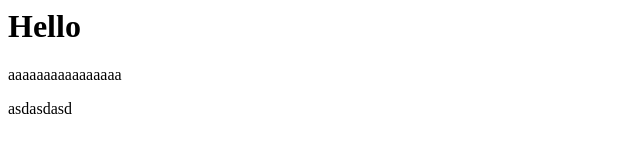
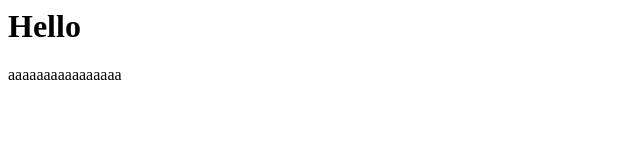
Before and after one commit to cps847-testing/midterm, a plain HTML site: page git_tst/index.html in a window 1280 px wide. Shown: the full height of the page, 0-640 px from the left. Drawn offline with Linux system fonts and the light colour scheme.

Commit message:
Update index.html

```diff
--- a/git_tst/index.html
+++ b/git_tst/index.html
@@ -4,8 +4,5 @@
   </head>
 
     <h1>Hello</h1>
-
     <p>aaaaaaaaaaaaaaaa</p>
-    <p>asdasdasd</p>
-
 </html>
```
